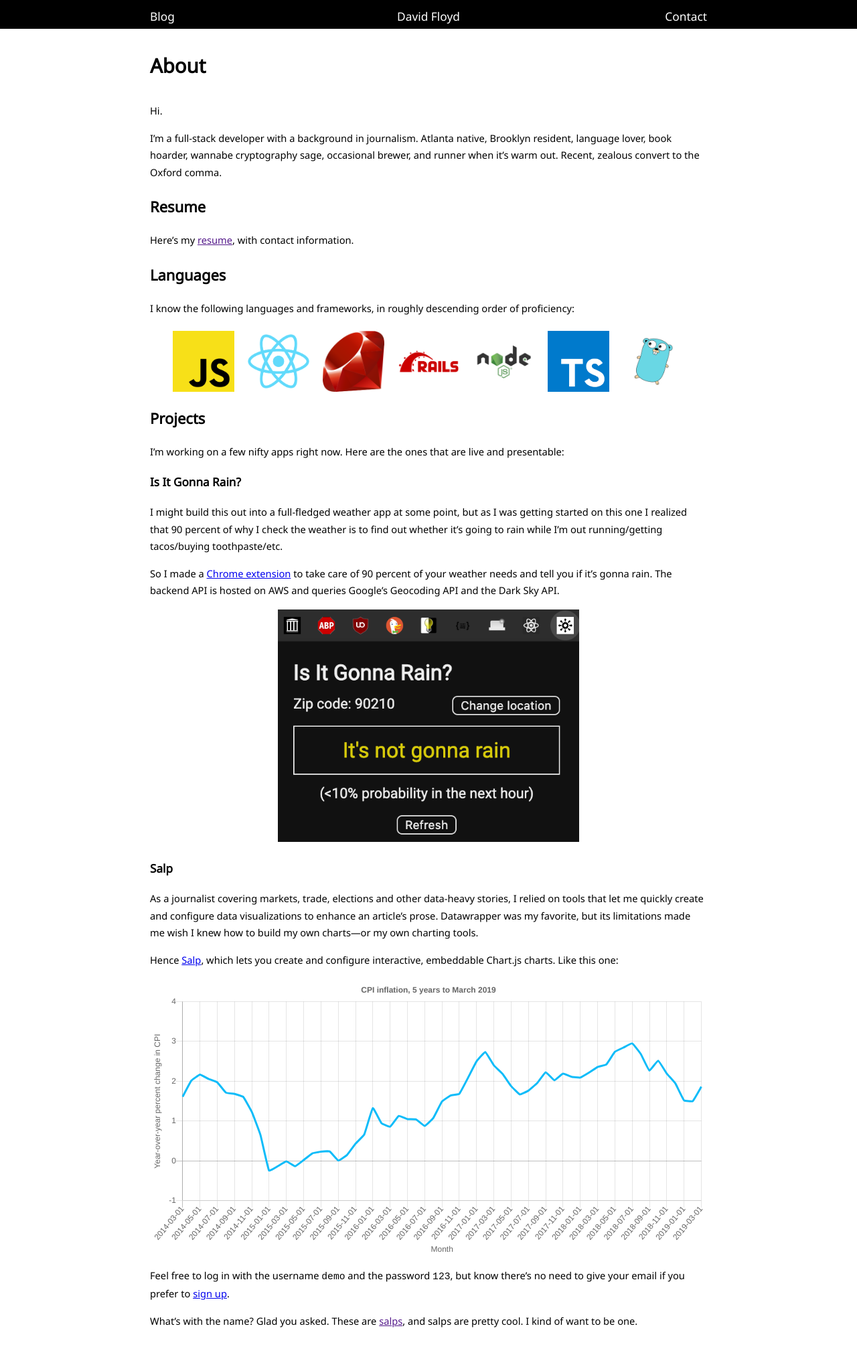
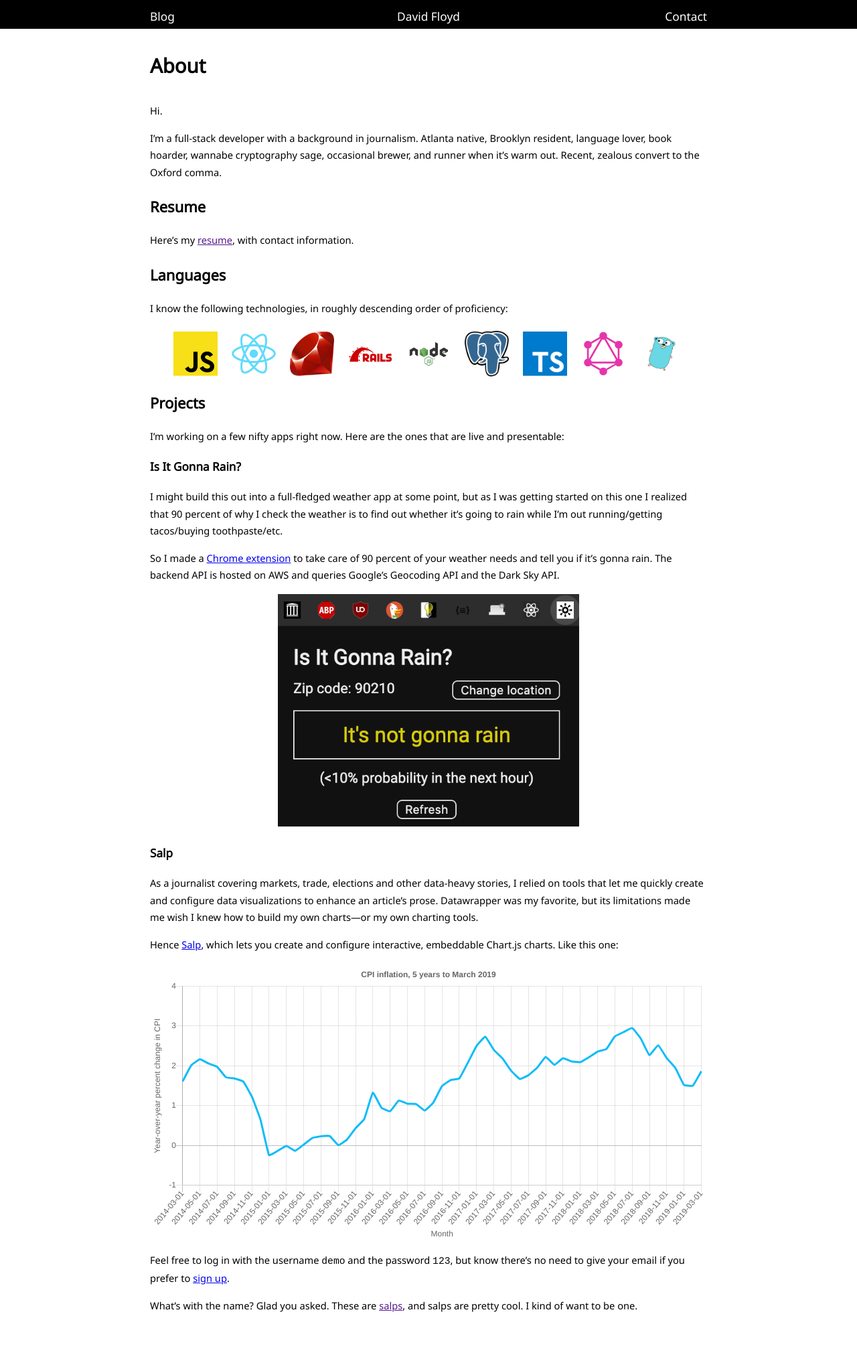
Before and after one commit to davidfloyd91/davidfloyd91.github.io, a Jekyll site: the page built from about.md, in a window 1280 px wide. Shown: the whole page at 67% size. Built offline with Jekyll 4.4.1, drawn with Linux system fonts in a browser that asks for light colours; nearby versions of some CDN libraries; after the commit the page ends 2021 px from its top, so only the background shows below that.

Commit message:
add logos to about page

```diff
--- a/about.md
+++ b/about.md
@@ -20,17 +20,17 @@ permalink: /about/
       {file: 'ruby.png', tooltip: 'Ruby'},
       {file: 'rails.png', tooltip: 'Rails'},
       {file: 'node.png', tooltip: 'Node'},
+      {file: 'pg.png', tooltip: 'PostgreSQL'},
       {file: 'ts.png', tooltip: 'TypeScript'},
+      {file: 'graphql.png', tooltip: 'GraphQL'},
       {file: 'go.png', tooltip: 'Go'},
     ];
 
     logos.map(logo => {
-      let alt = logo.file.replace(/\..+/, '');
-      let logoClass = 'logo';
-
       return logoDiv.innerHTML += `
         <div class="logo-container">
-          <img class=${logoClass} src=${logoDir + logo.file} alt=${alt} title=${logo.tooltip} />
+          <img class="logo" src=${logoDir + logo.file} alt=${logo.tooltip} title=${logo.tooltip} />
+          <!-- <span class="logo-title">${logo.tooltip}</span> -->
         </div>
       `;
     });
@@ -98,7 +98,7 @@ Here's my <a href="" id="resume-link">resume</a>, with contact information.
 
 <h2>Languages</h2>
 
-I know the following languages and frameworks, in roughly descending order of proficiency:
+I know the following technologies, in roughly descending order of proficiency:
 
 <div id="logos"></div>
 
--- a/assets/css/custom.css
+++ b/assets/css/custom.css
@@ -33,6 +33,17 @@
   pre,
   code {
     width: 90% !important;
+  }
+
+  .logo {
+    max-width: 15% !important;
+    display: inline-block;
+  }
+
+  #logos {
+    overflow-x: scroll;
+    overflow-y: hidden;
+    white-space: nowrap;
   }
 }
 
@@ -149,7 +160,7 @@ iframe {
 }
 
 .logo {
-  max-width: 11%;
+  max-width: 8%;
   vertical-align: middle;
 }
 
@@ -158,6 +169,18 @@ iframe {
   display: inline;
   margin: 0 1%;
 }
+
+/* .logo-title {
+  visibility: hidden;
+}
+
+.logo-container:hover.logo-title {
+  visibility: visible;
+}
+
+.logo-container:hover img {
+  visibility: hidden;
+} */
 
 #logos {
   margin: 20px auto;
```
Also changed, not shown: assets/logos/graphql.png (added), assets/logos/pg.png (added).
